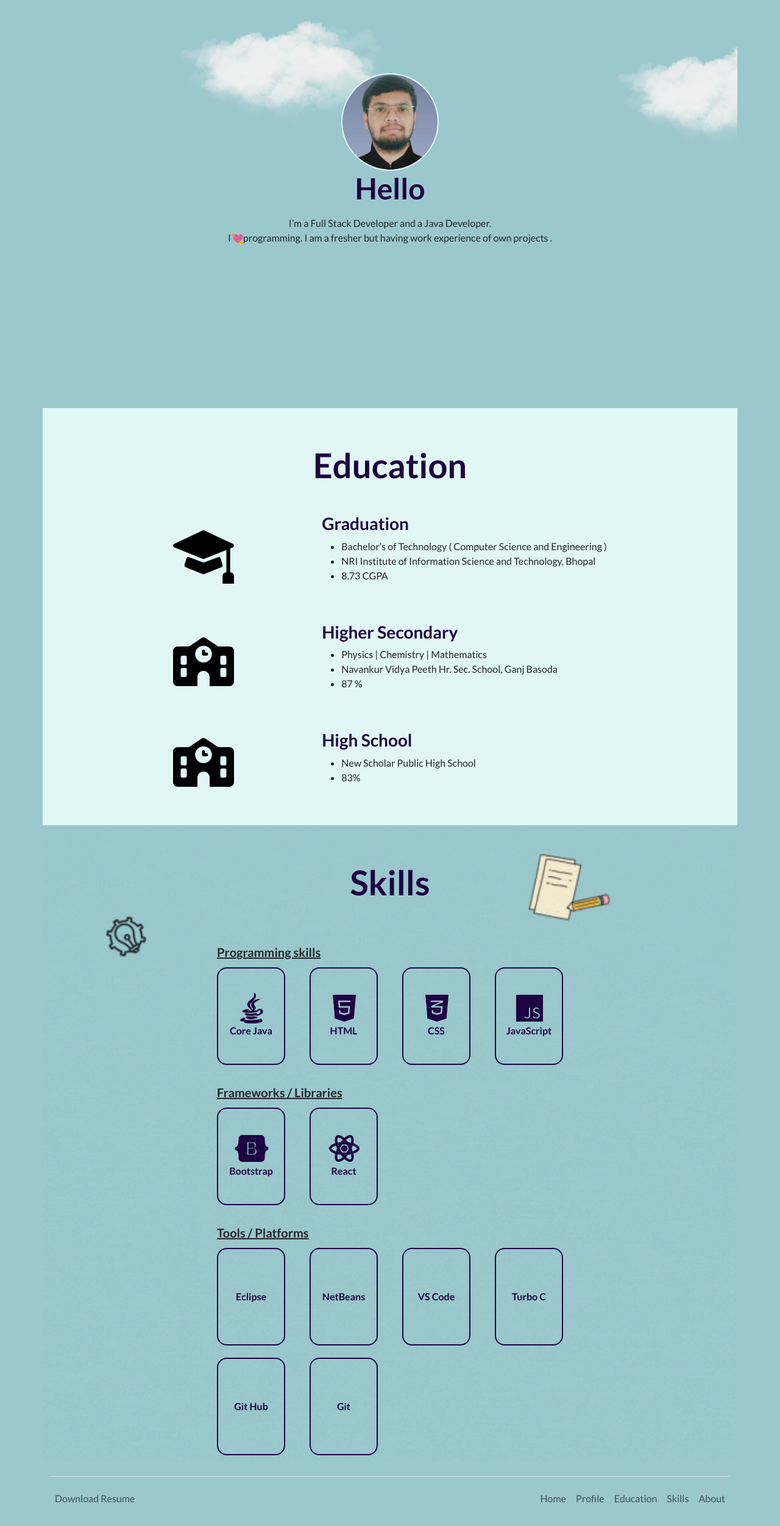
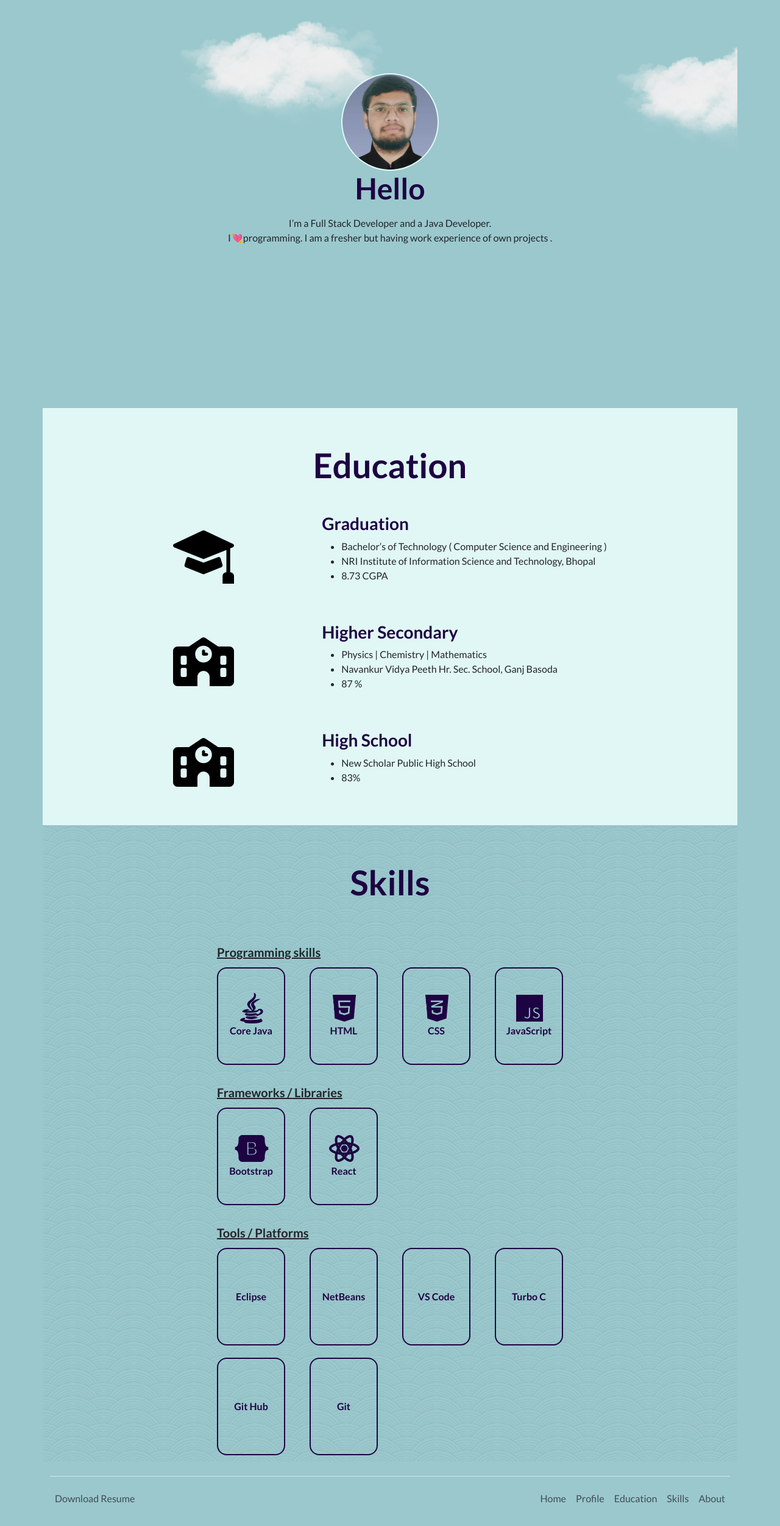
Before and after one commit to RudUnt/RudreshPortfolio, a plain HTML site: page index.html in a window 1280 px wide. Shown: the part 731-3233 px from the top of the page at 61% size. Drawn offline with nearby package versions, Linux system fonts and the light colour scheme; a web font is replaced by a local one.

Commit message:
updation in responsiveness

```diff
--- a/style.css
+++ b/style.css
@@ -87,7 +87,7 @@ body {
 
 .heart{
   display: inline-block;
-  animation: heart 2s, heart-back 2s;
+  animation: heart 1s, heart-back 1s;
   animation-iteration-count: infinite;
   animation-direction: alternate;
   animation-fill-mode: forwards;
@@ -98,7 +98,7 @@ body {
     transform: scale(1);
    }
    100%{
-    transform: scale(1.5);
+    transform: scale(2);
    }
 }
 @keyframes heart-back {
@@ -162,9 +162,10 @@ body {
 /* Section-4 */
 
 #skills {
-  background-image: url("./assets/Section-4.gif");
+  background-image: url("./assets/Section-4.png");
   background-repeat: no-repeat;
-  background-position: top;
+  /* background-position: center; */
+  background-size: contain;
   width: 100%;
   height: auto;
   background-size: cover;
@@ -213,7 +214,7 @@ body {
   font-size: 20px;
   font-weight: bold;
   text-decoration: underline;
-  grid-column: span 4;
+  grid-column: span 2;
   margin-top: 20px;
 }
 
@@ -236,9 +237,10 @@ body {
   }
 }
 
+/* big screen */
 @media only screen and (min-width: 600px) {
   #skills {
-    background-image: url("./assets/Mob/Section-4-Mob.gif");
+    background-image: url("./assets/Section-4.png");
   }
 
   .skills-grid-container {
@@ -252,4 +254,7 @@ body {
     width: 7rem;
     height: 10rem;
   }
+  .skills-heading {
+    grid-column: span 4;
+  }
 }
```
Also changed, not shown: assets/Section-4.png (added).
